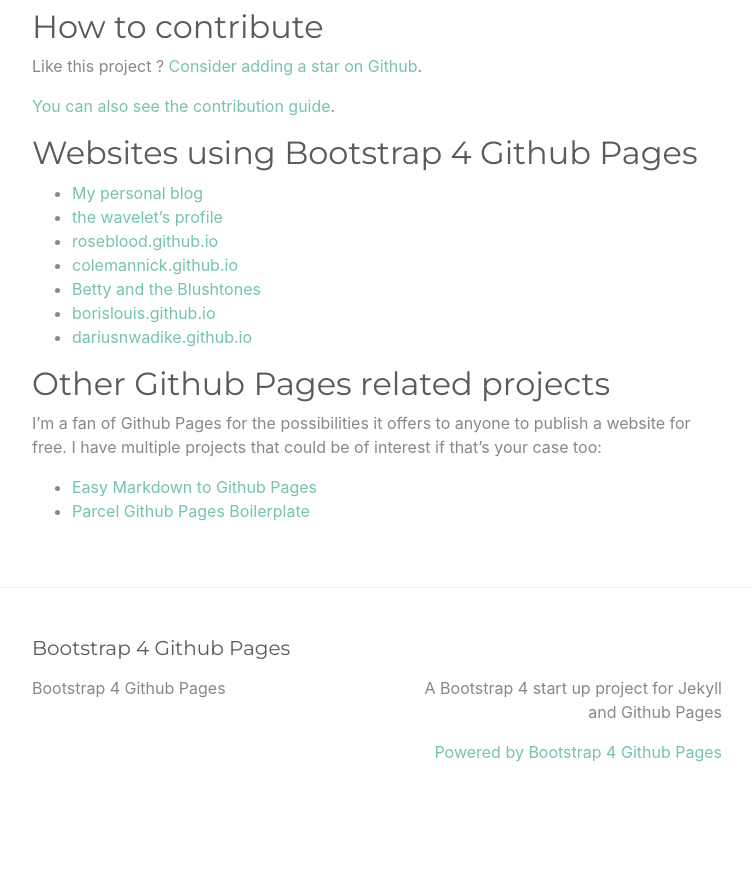
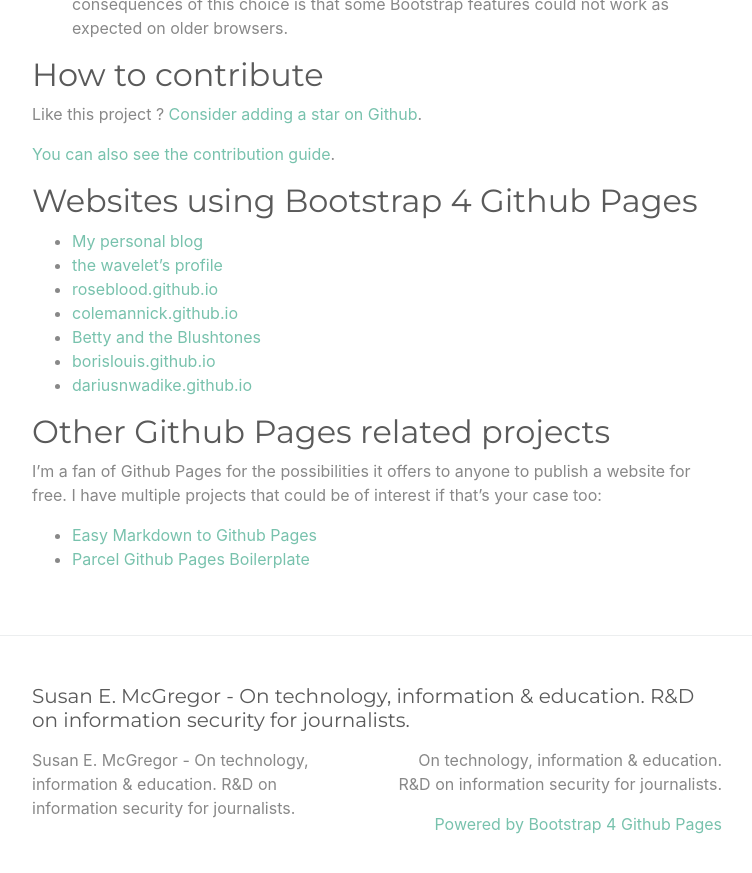
Before and after one commit to susanemcg/susanemcg.github.io, a Jekyll site: the page built from index.md, in a window 1280 px wide and 900 px high, scrolled down 2488 px. Shown: the top 873 px of the window, without its empty margins (263-1015 px from the left). Built offline with Jekyll 4.4.1, drawn with Linux system fonts in a browser that asks for light colours; before the commit the page ends 3316 px from its top, so only the background shows below that; some of the changed text lies outside the part shown.

Commit message:
Update _config.yml
Edit metadata.

```diff
--- a/_config.yml
+++ b/_config.yml
@@ -13,16 +13,18 @@
 # you will see them accessed via {{ site.title }}, {{ site.email }}, and so on.
 # You can create any custom variable you would like, and they will be accessible
 # in the templates via {{ site.myvariable }}.
-title: Bootstrap 4 Github Pages
+title: Susan E. McGregor - On technology, information & education. R&D on information security for journalists.
 email: ""
 description: >- # this means to ignore newlines until "baseurl:"
-  A Bootstrap 4 start up project for Jekyll and Github Pages
+  On technology, information & education. R&D on information security for journalists.
 #baseurl: "" # the subpath of your site, e.g. /blog
 #url: "" # the base hostname & protocol for your site, e.g. http://example.com
 #twitter_username: jekyllrb
 #github_username:  jekyll
 
-repository: "nicolas-van/bootstrap-4-github-pages"
+# repository: "nicolas-van/bootstrap-4-github-pages"
+repository: "susanemcg/susanemcg.github.io"
+
 
 # Build settings
 plugins:
```
